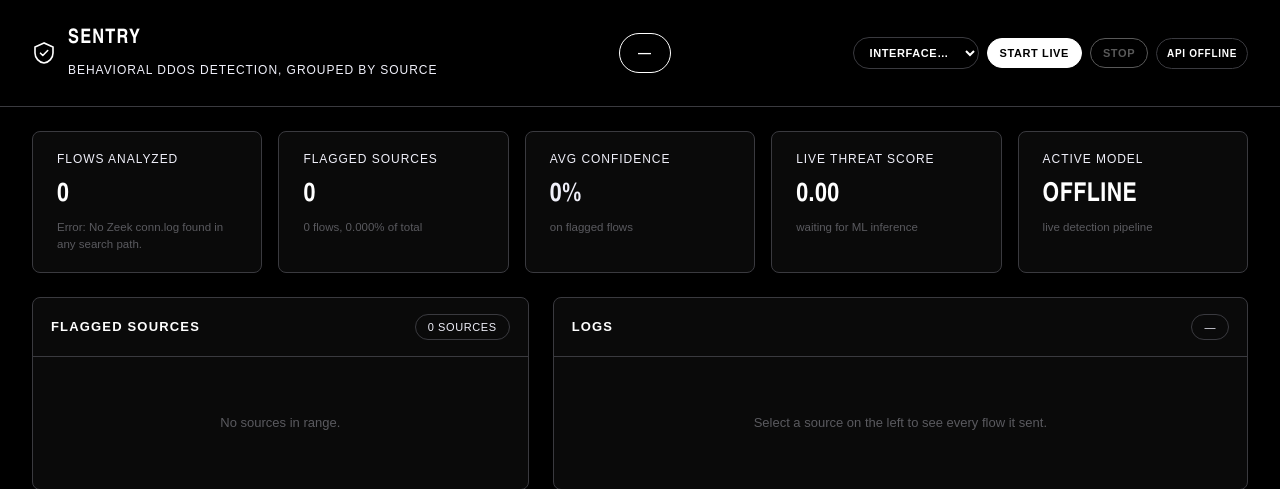
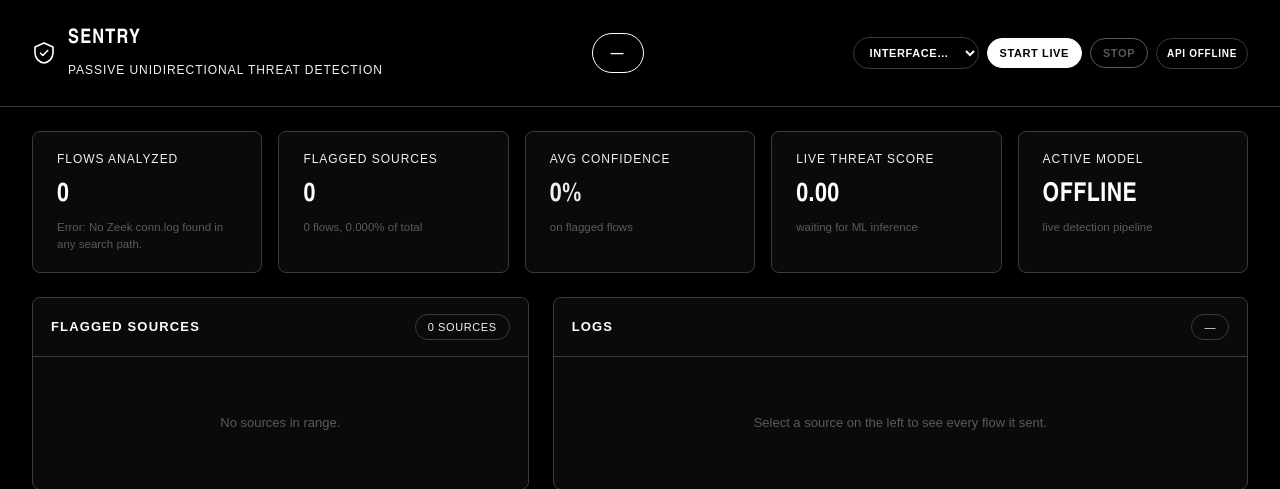
Before and after one commit to 07Smiley/ai-unidirectional-threat-detection, a Flask app: page / in a window 1280 px wide. Shown: the top 489 px of the page. Run offline with Flask 3, Linux system fonts and the light colour scheme.

Commit message:
Update dashboard to unidirectional detection engine

```diff
--- a/templates/index.html
+++ b/templates/index.html
@@ -3,7 +3,7 @@
 <head>
 <meta charset="UTF-8">
 <meta name="viewport" content="width=device-width, initial-scale=1.0">
-<title>Sentry — Behavioral DDoS Detection</title>
+<title>Sentry — Unidirectional Threat Detection</title>
 <style>
   :root{
     /* ---- Spasex design tokens ---- */
@@ -226,7 +226,7 @@
     </svg>
     <div class="brand-text">
       <h1>Sentry</h1>
-      <p>Behavioral DDoS detection, grouped by source</p>
+      <p>Passive unidirectional threat detection</p>
     </div>
   </div>
   <span class="model-badge" id="modelBadge">—</span>
@@ -317,11 +317,12 @@ async function loadLiveStatus(){
     document.getElementById('liveStop').disabled=!running;
     if(s.interface) document.getElementById('interfaceSelect').value=s.interface;
     const loaded=(s.models&&s.models.loaded_models)||[];
-    const unavailable=(s.models&&s.models.unavailable_models)||{};
     const latest=(s.latest_ml)||{};
     latestThreatScore=Number(latest.score||0);
     latestMlPrediction=latest.prediction||null;
-    liveModelLabel = loaded.length ? 'LIVE · '+loaded.join(' + ') : 'RULES ONLY';
+    liveModelLabel = loaded.length
+      ? 'UNIDIRECTIONAL ML · '+loaded.length+' MODEL'+(loaded.length===1?'':'S')
+      : 'RULES ONLY · UNI ML READY';
     document.getElementById('modelBadge').textContent = liveModelLabel;
     if(running) connectLiveSocket();
     return s;
```
